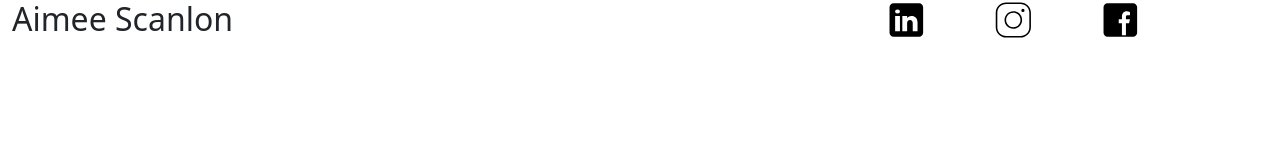
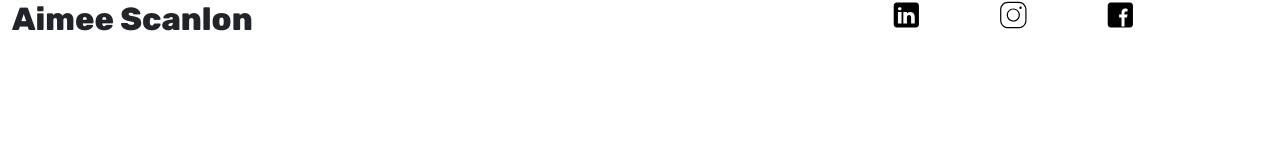
Before and after one commit to Ryocon/as_social, a plain HTML site: page index.html in a window 1280 px wide. Drawn offline with nearby package versions, Linux system fonts and the light colour scheme.

Commit message:
switched css hierarchy

```diff
--- a/index.html
+++ b/index.html
@@ -4,9 +4,10 @@
     <meta charset="UTF-8">
     <meta name="viewport" content="width=device-width, initial-scale=1.0">
     <title>aimeescanlon</title>
-    <link rel="stylesheet" href="style.css">
     <!-- bootstrap css -->
     <link href="https://cdn.jsdelivr.net/npm/bootstrap@5.3.2/dist/css/bootstrap.min.css" rel="stylesheet" integrity="sha384-T3c6CoIi6uLrA9TneNEoa7RxnatzjcDSCmG1MXxSR1GAsXEV/Dwwykc2MPK8M2HN" crossorigin="anonymous">
+    <!-- local css -->
+    <link rel="stylesheet" href="style.css">
 </head>
 <body>
     <!-- logo + social icons -->
@@ -16,16 +17,16 @@
                 Aimee Scanlon
             </h2>
             <!-- icon -->
-            <svg class="col-1" xmlns="http://www.w3.org/2000/svg" x="0px" y="0px" width="40" height="40" viewBox="0 0 50 50">
+            <svg class="col-1" xmlns="http://www.w3.org/2000/svg" x="0px" y="0px" width="30" height="30" viewBox="0 0 50 50">
                 <path d="M41,4H9C6.24,4,4,6.24,4,9v32c0,2.76,2.24,5,5,5h32c2.76,0,5-2.24,5-5V9C46,6.24,43.76,4,41,4z M17,20v19h-6V20H17z M11,14.47c0-1.4,1.2-2.47,3-2.47s2.93,1.07,3,2.47c0,1.4-1.12,2.53-3,2.53C12.2,17,11,15.87,11,14.47z M39,39h-6c0,0,0-9.26,0-10 c0-2-1-4-3.5-4.04h-0.08C27,24.96,26,27.02,26,29c0,0.91,0,10,0,10h-6V20h6v2.56c0,0,1.93-2.56,5.81-2.56 c3.97,0,7.19,2.73,7.19,8.26V39z"></path>
             </svg>
             <!-- icon -->
-            <svg class="col-1" xmlns="http://www.w3.org/2000/svg" x="0px" y="0px" width="40" height="40" viewBox="0 0 50 50">
+            <svg class="col-1" xmlns="http://www.w3.org/2000/svg" x="0px" y="0px" width="30" height="30" viewBox="0 0 50 50">
                 <path d="M 16 3 C 8.8324839 3 3 8.8324839 3 16 L 3 34 C 3 41.167516 8.8324839 47 16 47 L 34 47 C 41.167516 47 47 41.167516 47 34 L 47 16 C 47 8.8324839 41.167516 3 34 3 L 16 3 z M 16 5 L 34 5 C 40.086484 5 45 9.9135161 45 16 L 45 34 C 45 40.086484 40.086484 45 34 45 L 16 45 C 9.9135161 45 5 40.086484 5 34 L 5 16 C 5 9.9135161 9.9135161 5 16 5 z M 37 11 A 2 2 0 0 0 35 13 A 2 2 0 0 0 37 15 A 2 2 0 0 0 39 13 A 2 2 0 0 0 37 11 z M 25 14 C 18.936712 14 14 18.936712 14 25 C 14 31.063288 18.936712 36 25 36 C 31.063288 36 36 31.063288 36 25 C 36 18.936712 31.063288 14 25 14 z M 25 16 C 29.982407 16 34 20.017593 34 25 C 34 29.982407 29.982407 34 25 34 C 20.017593 34 16 29.982407 16 25 C 16 20.017593 20.017593 16 25 16 z"></path>
                 </svg>
 
             <!-- icon -->
-            <svg class="col-1" xmlns="http://www.w3.org/2000/svg" x="0px" y="0px" width="40" height="40" viewBox="0 0 50 50">
+            <svg class="col-1" xmlns="http://www.w3.org/2000/svg" x="0px" y="0px" width="30" height="30" viewBox="0 0 50 50">
                 <path d="M41,4H9C6.24,4,4,6.24,4,9v32c0,2.76,2.24,5,5,5h32c2.76,0,5-2.24,5-5V9C46,6.24,43.76,4,41,4z M37,19h-2c-2.14,0-3,0.5-3,2 v3h5l-1,5h-4v15h-5V29h-4v-5h4v-3c0-4,2-7,6-7c2.9,0,4,1,4,1V19z"></path>
             </svg>
 
--- a/style.css
+++ b/style.css
@@ -0,0 +1,10 @@
+@import url('https://fonts.googleapis.com/css2?family=Rubik:wght@300;800&display=swap');
+
+body {
+    font-family: 'Rubik', sans-serif;
+    font-weight: 300;
+}
+
+h2 {
+    font-weight: 800;
+}
```
